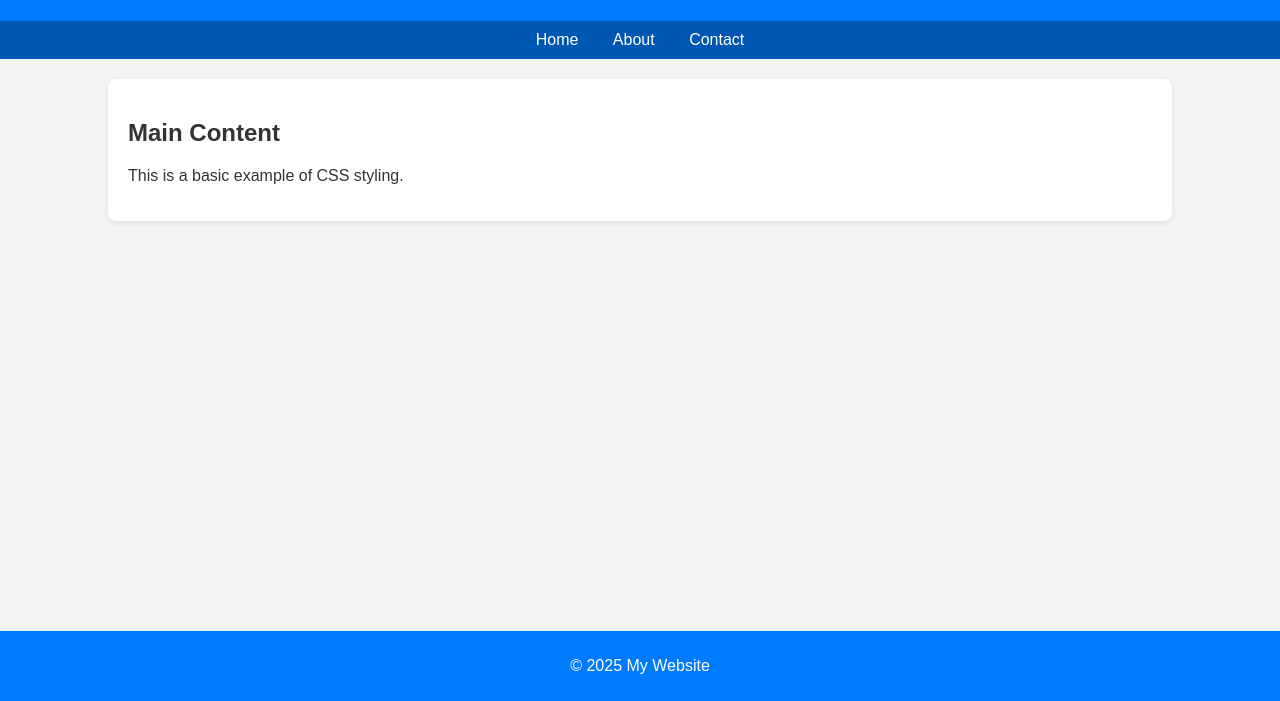
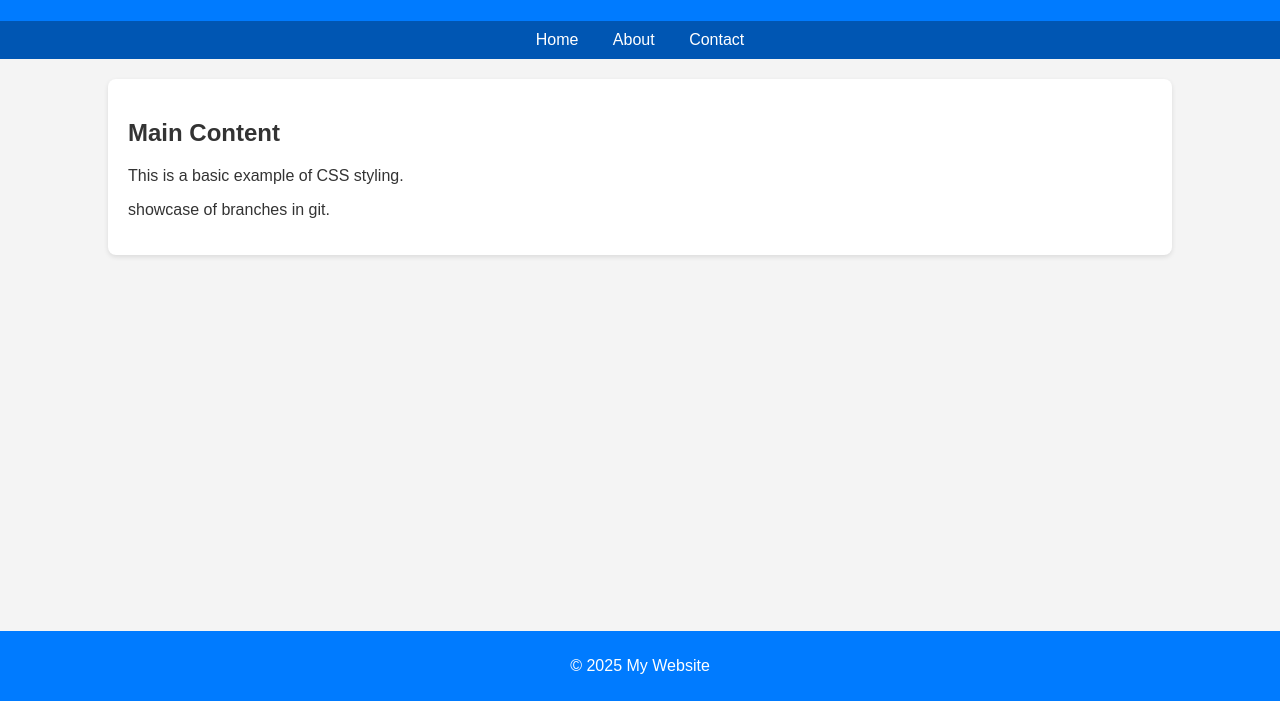
Before and after one commit to abhishek-shishodia/myrepo, a plain HTML site: page index.html in a window 1280 px wide. Shown: the part 99-800 px from the top of the page. Drawn offline with Linux system fonts and the light colour scheme.

Commit message:
changed branch

```diff
--- a/index.html
+++ b/index.html
@@ -17,6 +17,7 @@
   <main>
     <h2>Main Content</h2>
     <p>This is a basic example of CSS styling.</p>
+    <p>showcase of branches in git.</p>
   </main>
 
   <footer>
```
